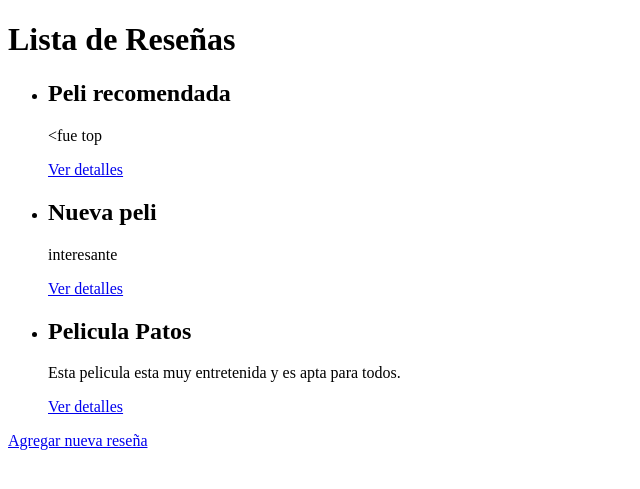
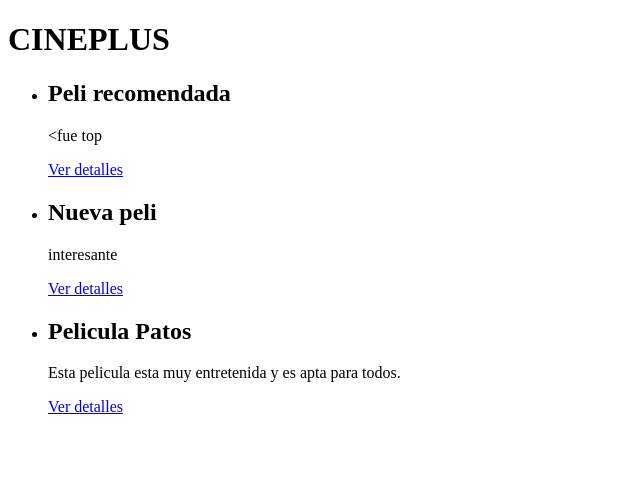
Before and after one commit to Mathiasxd2134/PROYECTO_PythonMatyMarce, a Django app: template cineplus/comentarios/templates/comentarios/lista_reseñas.html in a window 1280 px wide. Shown: the top 489 px of the page, without its empty margins (0-640 px from the left). Run offline with Django 5.2, Linux system fonts and the light colour scheme; the template is opened without the code that fills it: values that come from a table or form of the project are taken from there, others are empty; data comes from the database, SQL or seed files in the repository; both versions use the stored data as it was after the commit.

Commit message:
visualizacion de plantillas y de templates

```diff
--- a/cineplus/cineplus/urls.py
+++ b/cineplus/cineplus/urls.py
@@ -19,5 +19,5 @@ from django.urls import path, include
 
 urlpatterns = [
     path('admin/', admin.site.urls),
-    path('comentarios/', include('comentarios.urls')),
+    path('', include('comentarios.urls')),
 ]
--- a/cineplus/comentarios/templates/comentarios/lista_reseñas.html
+++ b/cineplus/comentarios/templates/comentarios/lista_reseñas.html
@@ -2,10 +2,10 @@
 <html lang="es">
 <head>
     <meta charset="UTF-8">
-    <title>Lista de Reseñas</title>
+    <title>CINEPLUS</title>
 </head>
 <body>
-    <h1>Lista de Reseñas</h1>
+    <h1>CINEPLUS</h1>
 
     {% if reseñas %}
         <ul>
@@ -21,6 +21,5 @@
         <p>No hay reseñas disponibles.</p>
     {% endif %}
 
-    <a href="{% url 'crear_reseña' %}">Agregar nueva reseña</a>
 </body>
 </html>
--- a/cineplus/comentarios/urls.py
+++ b/cineplus/comentarios/urls.py
@@ -18,6 +18,7 @@ from django.urls import path
 from . import views
 
 urlpatterns = [
+    path('', views.lista_reseñas, name='lista_reseñas'),
     path('reseña/<int:reseña_id>/', views.detalle_reseña, name='detalle_reseña'),
     path('reseña/<int:reseña_id>/comentar/', views.agregar_comentario, name='agregar_comentario'),
 ]
--- a/cineplus/comentarios/views.py
+++ b/cineplus/comentarios/views.py
@@ -10,7 +10,8 @@ def lista_reseñas(request):
 
 def detalle_reseña(request, reseña_id):
     reseña = get_object_or_404(Reseña, pk=reseña_id)
-    return render(request, 'comentarios/detalle_reseña.html', {'reseña': reseña})
+    comentarios = reseña.comentarios.all()
+    return render(request, 'comentarios/detalle_reseña.html',{'reseña': reseña, 'comentarios': comentarios})
 
 @login_required
 def agregar_comentario(request, reseña_id):
```
Also changed, not shown: cineplus/comentarios/migrations/0001_initial.py (added), cineplus/db.sqlite3.
